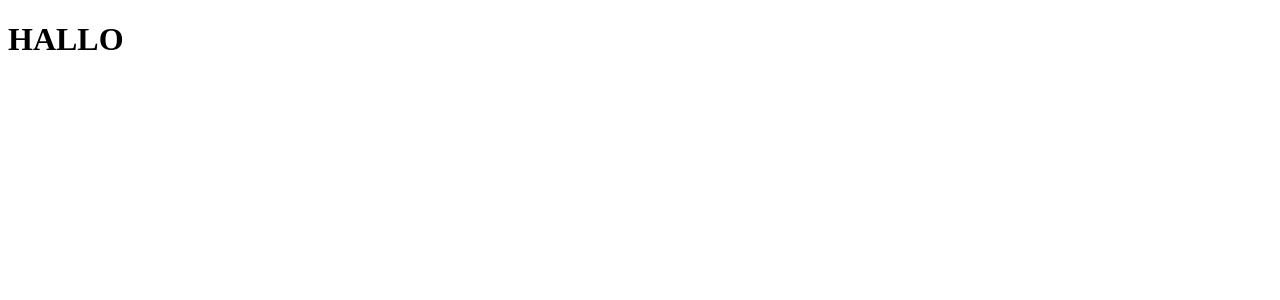
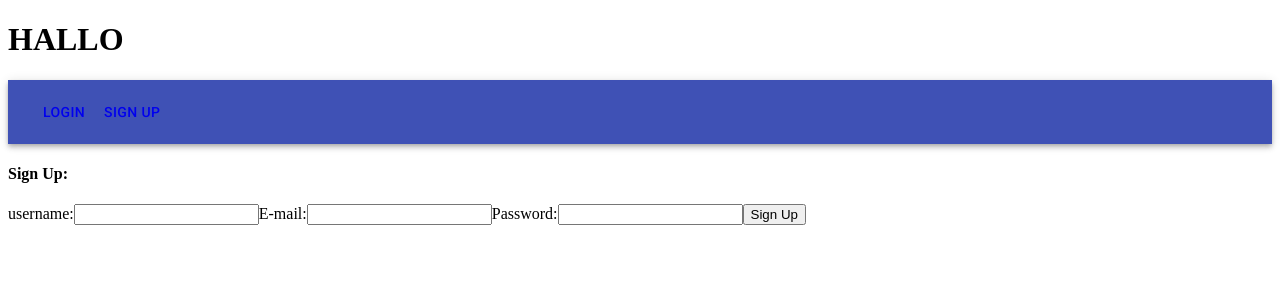
Before and after one commit to charlotkroon/leeseenboek-client, a React (Create React App) app: page /signup in a window 1280 px wide. Shown: the top 300 px of the page. Built offline with nearby package versions, Linux system fonts and the light colour scheme; no server answers.

Commit message:
Add  Material-UI. Create NavBar. Users action change in send.

```diff
--- a/package.json
+++ b/package.json
@@ -3,9 +3,12 @@
   "version": "0.1.0",
   "private": true,
   "dependencies": {
+    "@material-ui/core": "^4.9.7",
+    "@material-ui/icons": "^4.9.1",
     "@testing-library/jest-dom": "^4.2.4",
     "@testing-library/react": "^9.5.0",
     "@testing-library/user-event": "^7.2.1",
+    "contentful": "^7.14.0",
     "react": "^16.13.1",
     "react-dom": "^16.13.1",
     "react-redux": "^7.2.0",
--- a/public/index.html
+++ b/public/index.html
@@ -5,6 +5,10 @@
     <link rel="icon" href="%PUBLIC_URL%/favicon.ico" />
     <meta name="viewport" content="width=device-width, initial-scale=1" />
     <meta name="theme-color" content="#000000" />
+    <meta
+      name="viewport"
+      content="minimum-scale=1, initial-scale=1, width=device-width"
+    />
     <meta
       name="description"
       content="Web site created using create-react-app"
@@ -25,6 +29,14 @@
       Learn how to configure a non-root public URL by running `npm run build`.
     -->
     <title>React App</title>
+    <link
+      rel="stylesheet"
+      href="https://fonts.googleapis.com/css?family=Roboto:300,400,500,700&display=swap"
+    />
+    <link
+      rel="stylesheet"
+      href="https://fonts.googleapis.com/icon?family=Material+Icons"
+    />
   </head>
   <body>
     <noscript>You need to enable JavaScript to run this app.</noscript>
--- a/src/App.js
+++ b/src/App.js
@@ -1,14 +1,24 @@
 import React from "react";
 import { Route } from "react-router-dom";
+import SignupFormContainer from "./components/Signup/SignupFormContainer";
 import LoginFormContainer from "./components/Login/LoginFormContainer";
+import NavBar from "./components/NavBar/NavBar";
 
 function App() {
   return (
     <div>
       <h1>HALLO</h1>
+      <NavBar />
+      <Route path="/signup" component={SignupFormContainer} />
       <Route path="/login" component={LoginFormContainer} />
     </div>
   );
 }
 
 export default App;
+
+//boek zoeken in api
+//isbn toevoegen bij de user.
+//zoekveld maken --> search for harry potter --> alle boeken --> api clal naar database als je op boek klikt. array met boeken.
+//superagent post --> auth request--> isbn nummer
+//
--- a/src/actions/users.js
+++ b/src/actions/users.js
@@ -1,6 +1,7 @@
 import request from "superagent";
 
 export const USER_LOGIN = "USER_LOGIN";
+export const USER_LOGOUT = "USER_LOGOUT";
 export const ALL_USERS = "ALL_USERS";
 export const NEW_USER = "NEW_USER";
 export const ERROR = "ERROR";
@@ -30,6 +31,13 @@ function userLogin(payload) {
 function error(payload) {
   return {
     type: ERROR,
+    payload
+  };
+}
+
+function userLogout(payload) {
+  return {
+    type: USER_LOGOUT,
     payload
   };
 }
@@ -64,21 +72,27 @@ export const createUser = data => dispatch => {
 };
 
 //LOGIN
-export const login = (email, password) => (dispatch, getState) => {
+export const login = (username, password) => (dispatch, getState) => {
   const state = getState();
   request
     .post(`${baseUrl}/login`)
     .set("Authorization", `Bearer ${state.loggedInUser.jwt}`)
-    .send({ email, password })
+    .send({ username, password })
     .then(response => {
-      const { jwt, email, id } = response.body;
+      const { jwt, username, id } = response.body;
 
-      const action = userLogin({ jwt, email, id });
+      const action = userLogin({ jwt, username, id });
       dispatch(action);
     })
     .catch(errorResponse => {
       console.error(errorResponse);
-      const action = error("Wrong password or email. Please try again.");
+      const action = error("Wrong password or username. Please try again.");
       dispatch(action);
     });
 };
+
+//LOG UIT
+export const logout = () => dispatch => {
+  const action = userLogout({});
+  dispatch(action);
+};
--- a/src/components/Login/LoginFormContainer.js
+++ b/src/components/Login/LoginFormContainer.js
@@ -4,7 +4,7 @@ import { login } from "../../actions/users.js";
 import LoginForm from "./LoginForm";
 
 class LoginFormContainer extends Component {
-  state = { username: "", email: "", password: "" };
+  state = { username: "", password: "" };
 
   onChange = event => {
     this.setState({
@@ -14,15 +14,10 @@ class LoginFormContainer extends Component {
   onSubmit = event => {
     event.preventDefault();
 
-    this.props.login(
-      this.state.username,
-      this.state.email,
-      this.state.password
-    );
+    this.props.login(this.state.username, this.state.password);
 
     this.setState({
       username: "",
-      email: "",
       password: ""
     });
   };
--- /dev/null
+++ b/src/components/NavBar/NavBar.js
@@ -0,0 +1,40 @@
+import React from "react";
+import { makeStyles } from "@material-ui/core/styles";
+import AppBar from "@material-ui/core/AppBar";
+import Toolbar from "@material-ui/core/Toolbar";
+import Typography from "@material-ui/core/Typography";
+import Button from "@material-ui/core/Button";
+import IconButton from "@material-ui/core/IconButton";
+import MenuIcon from "@material-ui/icons/Menu";
+import { Link } from "react-router-dom";
+
+const useStyles = makeStyles(theme => ({
+  root: {
+    flexGrow: 1
+  },
+  menuButton: {
+    marginRight: theme.spacing(2)
+  },
+  title: {
+    flexGrow: 1
+  }
+}));
+
+export default function ButtonAppBar() {
+  const classes = useStyles();
+
+  return (
+    <div className={classes.root}>
+      <AppBar position="static">
+        <Toolbar>
+          <Link to="/login">
+            <Button color="inherit">Login</Button>
+          </Link>
+          <Link to="/signup">
+            <Button color="inherit">Sign up</Button>
+          </Link>
+        </Toolbar>
+      </AppBar>
+    </div>
+  );
+}
```
Also changed, not shown: 1 other file (tests, documents, lock files or other folders).
